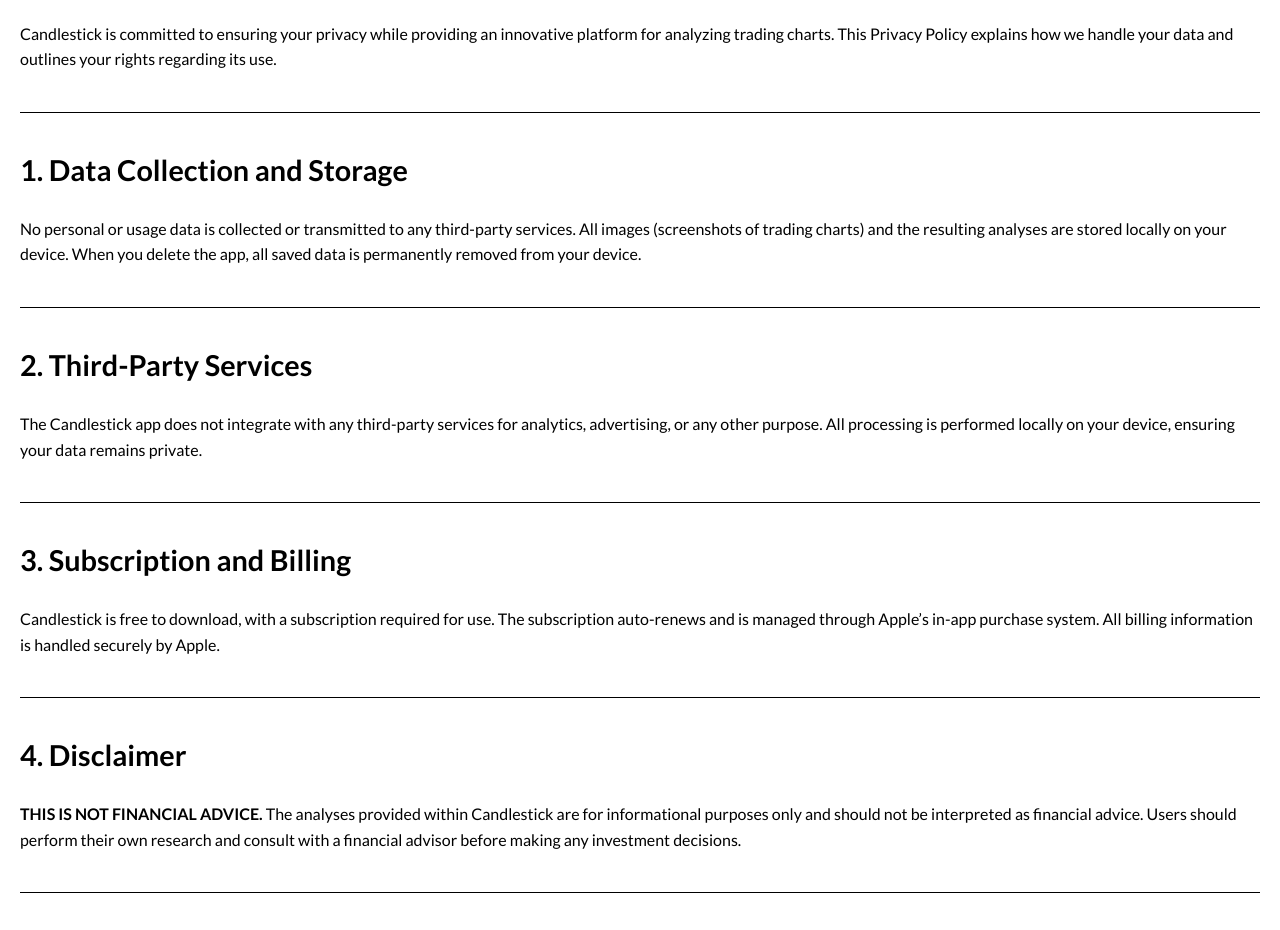
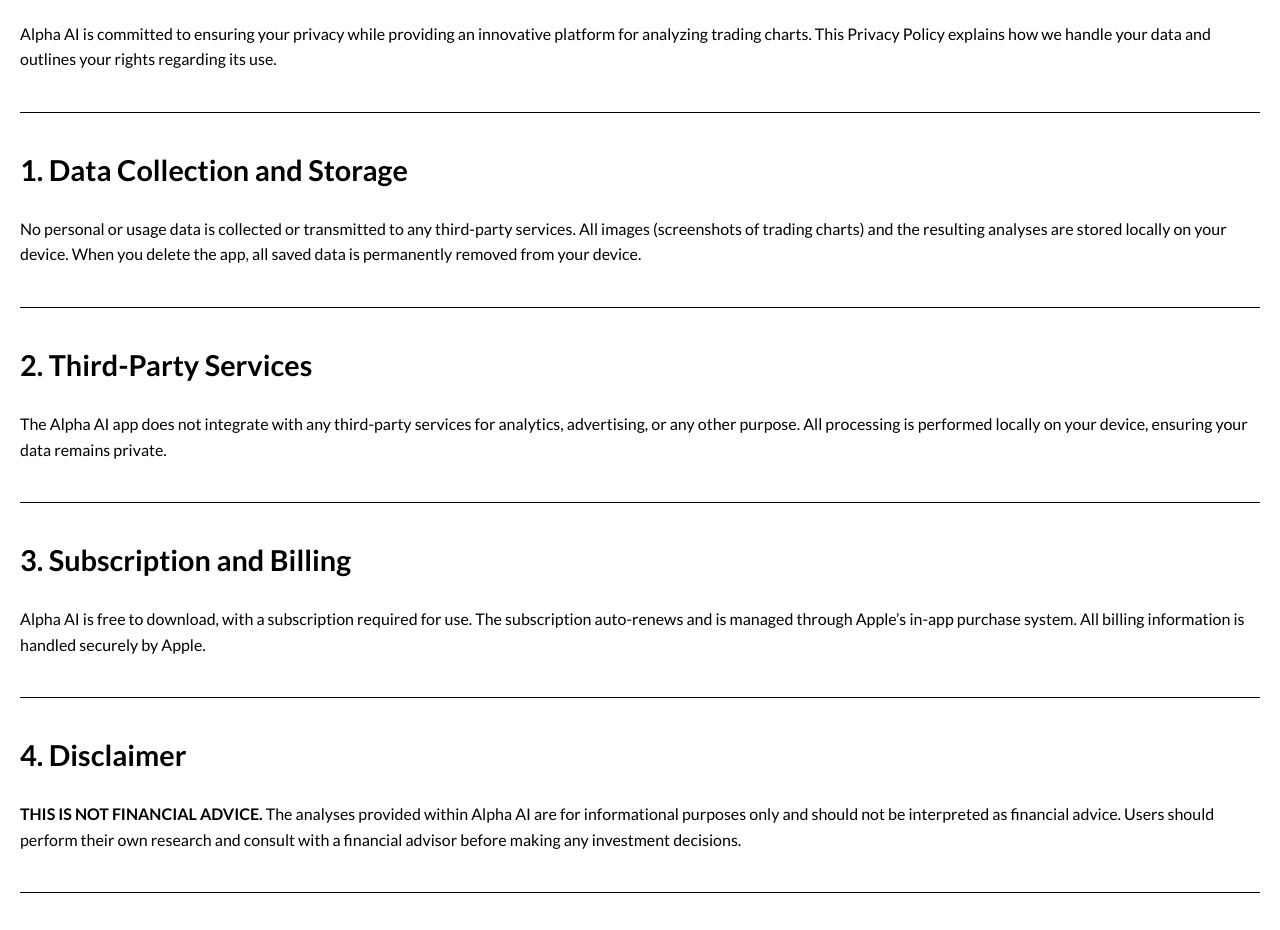
Before and after one commit to Grossyb/alpha, a plain HTML site: page index.html in a window 1280 px wide. Shown: the part 94-1024 px from the top of the page. Drawn offline with Linux system fonts and the light colour scheme.

Commit message:
alpha ai rename

```diff
--- a/index.html
+++ b/index.html
@@ -3,13 +3,13 @@
 <head>
   <meta charset="UTF-8">
   <meta name="viewport" content="width=device-width, initial-scale=1.0">
-  <title>Privacy Policy - Candlestick</title>
+  <title>Privacy Policy - Alpha AI</title>
   <link href="https://fonts.googleapis.com/css2?family=Lato:wght@400;700&display=swap" rel="stylesheet">
   <link rel="stylesheet" href="style.css">
 </head>
 <body>
-  <h1>Privacy Policy for Candlestick</h1>
-  <p>Candlestick is committed to ensuring your privacy while providing an innovative platform for analyzing trading charts. This Privacy Policy explains how we handle your data and outlines your rights regarding its use.</p>
+  <h1>Privacy Policy for Alpha AI</h1>
+  <p>Alpha AI is committed to ensuring your privacy while providing an innovative platform for analyzing trading charts. This Privacy Policy explains how we handle your data and outlines your rights regarding its use.</p>
 
   <hr>
 
@@ -19,17 +19,17 @@
   <hr>
 
   <h2>2. Third-Party Services</h2>
-  <p>The Candlestick app does not integrate with any third-party services for analytics, advertising, or any other purpose. All processing is performed locally on your device, ensuring your data remains private.</p>
+  <p>The Alpha AI app does not integrate with any third-party services for analytics, advertising, or any other purpose. All processing is performed locally on your device, ensuring your data remains private.</p>
 
   <hr>
 
   <h2>3. Subscription and Billing</h2>
-  <p>Candlestick is free to download, with a subscription required for use. The subscription auto-renews and is managed through Apple’s in-app purchase system. All billing information is handled securely by Apple.</p>
+  <p>Alpha AI is free to download, with a subscription required for use. The subscription auto-renews and is managed through Apple’s in-app purchase system. All billing information is handled securely by Apple.</p>
 
   <hr>
 
   <h2>4. Disclaimer</h2>
-  <p><strong>THIS IS NOT FINANCIAL ADVICE.</strong> The analyses provided within Candlestick are for informational purposes only and should not be interpreted as financial advice. Users should perform their own research and consult with a financial advisor before making any investment decisions.</p>
+  <p><strong>THIS IS NOT FINANCIAL ADVICE.</strong> The analyses provided within Alpha AI are for informational purposes only and should not be interpreted as financial advice. Users should perform their own research and consult with a financial advisor before making any investment decisions.</p>
 
   <hr>
 
@@ -39,7 +39,7 @@
   <hr>
 
   <h2>6. Changes to This Privacy Policy</h2>
-  <p>Candlestick reserves the right to modify this Privacy Policy at any time. Any changes will be posted within the app, and continued use of the app constitutes acceptance of the updated policy.</p>
+  <p>Alpha AI reserves the right to modify this Privacy Policy at any time. Any changes will be posted within the app, and continued use of the app constitutes acceptance of the updated policy.</p>
 
   <hr>
 
```
Also changed, not shown: 1 other file.
